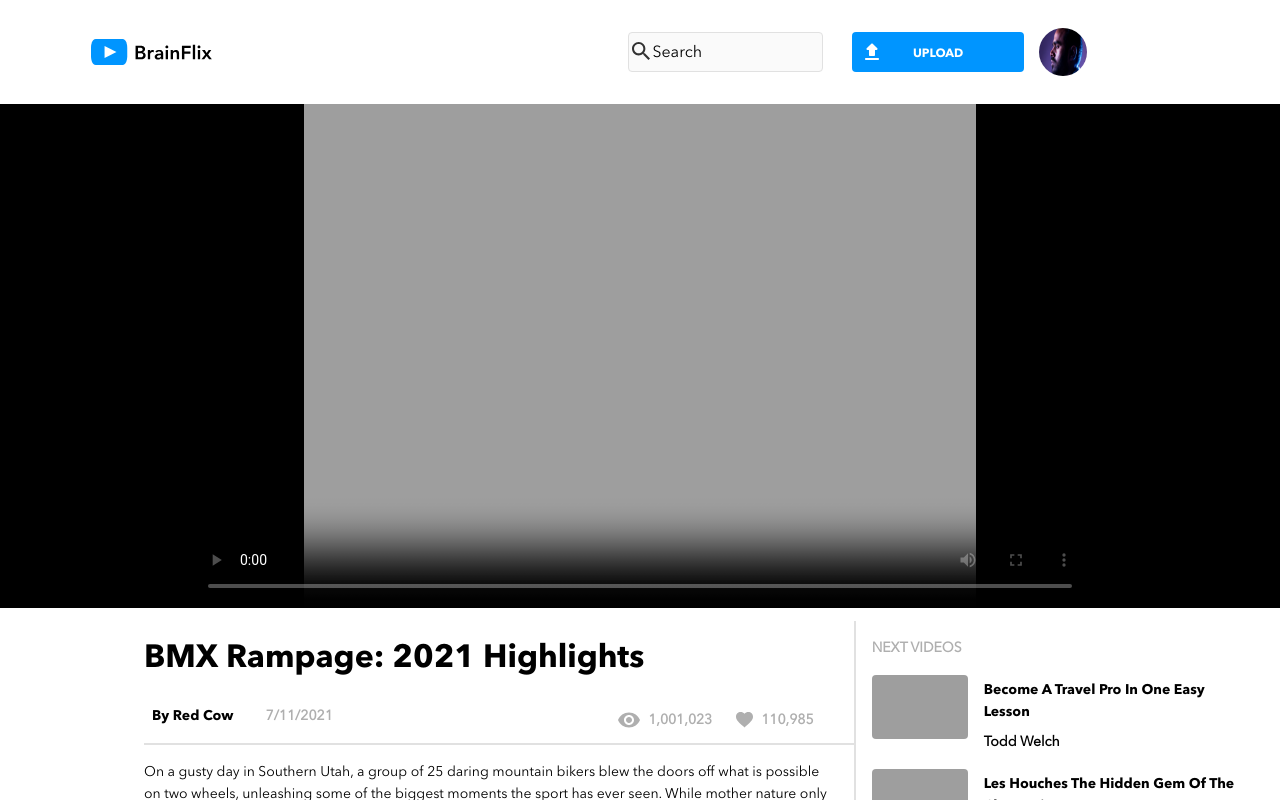
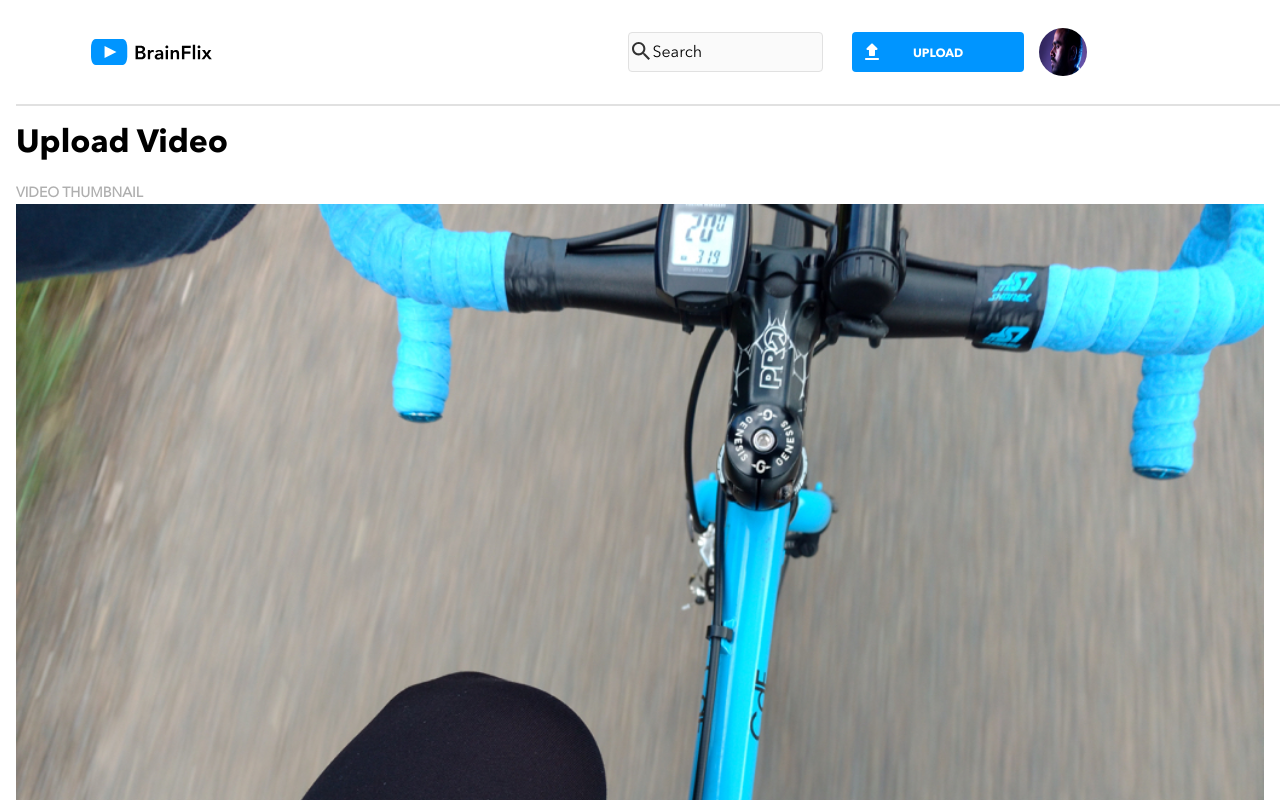
Before and after one commit to lucas-g-marins/lucas-marins-brainflix, a React (Create React App) app: page /upload in a window 1280 px wide. Shown: the top 800 px of the page. Built offline with nearby package versions, Linux system fonts and the light colour scheme; grey boxes are pictures that could not be loaded.

Commit message:
create routes and set up upload page

```diff
--- a/package.json
+++ b/package.json
@@ -8,6 +8,7 @@
     "@testing-library/user-event": "^13.5.0",
     "react": "^18.2.0",
     "react-dom": "^18.2.0",
+    "react-router-dom": "^6.15.0",
     "react-scripts": "5.0.1",
     "sass": "^1.64.1",
     "web-vitals": "^2.1.4"
--- a/src/App.js
+++ b/src/App.js
@@ -1,12 +1,19 @@
 import React from "react";
 import Header from "./components/Header/Header";
 import MainVideo from "./components/Video/MainVideo";
+import { BrowserRouter, Routes, Route } from "react-router-dom";
+import Upload from "./Page/Upload";
 
 function App() {
   return (
     <>
       <Header />
-      <MainVideo />
+      <BrowserRouter>
+        <Routes>
+          <Route path="/" element={<MainVideo />} />
+          <Route path="upload" element={<Upload />} />
+        </Routes>
+      </BrowserRouter>
     </>
   );
 }
--- /dev/null
+++ b/src/Page/Upload.js
@@ -0,0 +1,20 @@
+import "./Upload.scss";
+import Divider from "../components/Divider/Divider";
+import VideoThumbnail from "../assets/Images/Upload-video-preview.jpg";
+
+function Upload() {
+  return (
+    <>
+      <Divider className="divider" />
+      <div className="upload-video">
+        <h1 className="upload-video__title">Upload Video</h1>
+        <div className="upload-video__thumbnail-section">
+          <h4 className="upload-video__thumbnail-title">VIDEO THUMBNAIL</h4>
+          <img className="upload-video__thumbnail" src={VideoThumbnail} />
+        </div>
+      </div>
+    </>
+  );
+}
+
+export default Upload;
--- /dev/null
+++ b/src/Page/Upload.scss
@@ -0,0 +1,19 @@
+@use "../styles/partials/fonts";
+@use "../styles/partials/colours";
+@use "../styles/partials/global";
+
+.upload-video {
+  padding: 0 1rem;
+
+  &__title {
+    padding: 1rem 0;
+  }
+
+  &__thumbnail-title {
+    color: colours.$secondary-text;
+  }
+
+  &__thumbnail {
+    width: 100%;
+  }
+}
```
Also changed, not shown: src/assets/Images/Upload-video-preview.jpg (added), 1 other file (tests, documents, lock files or other folders).
